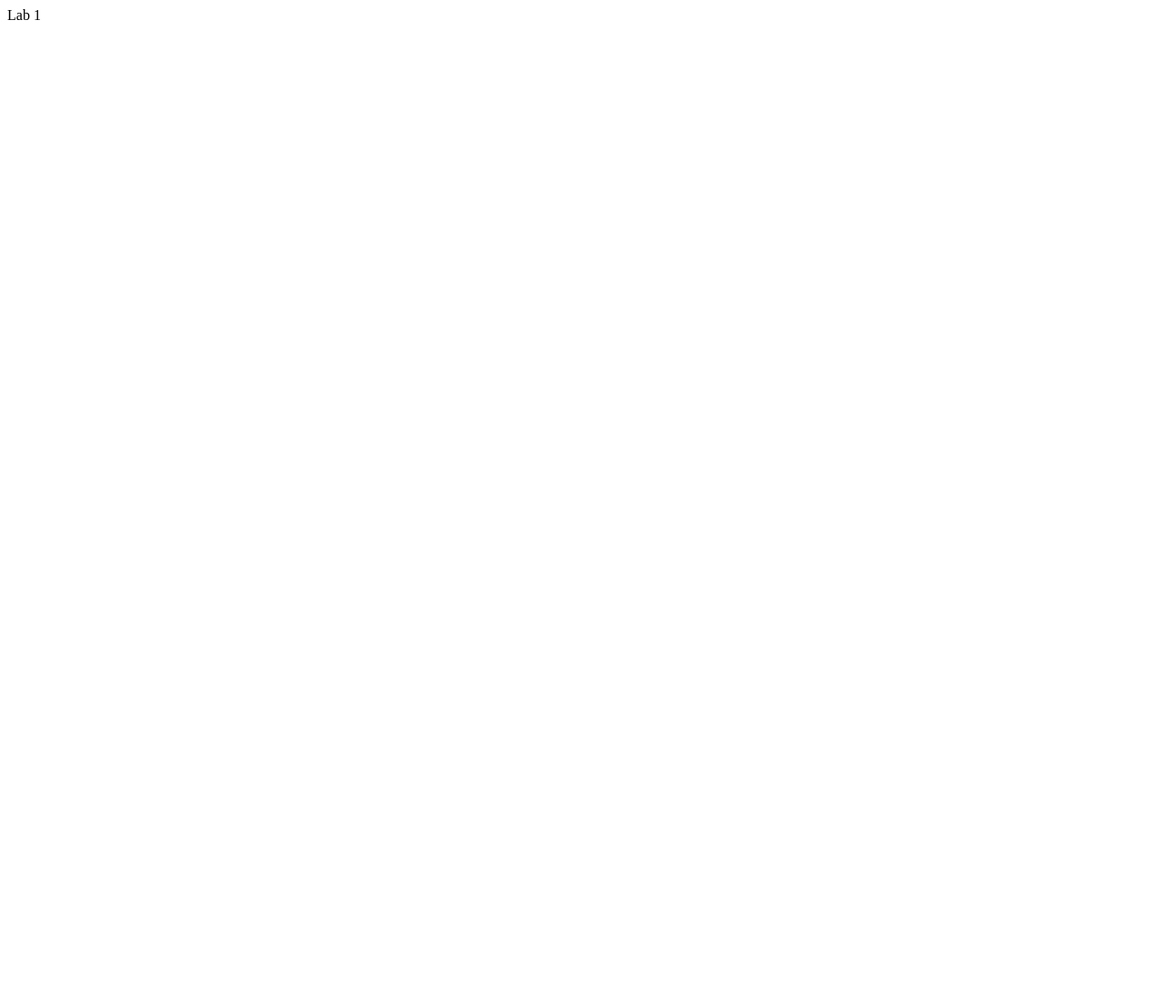
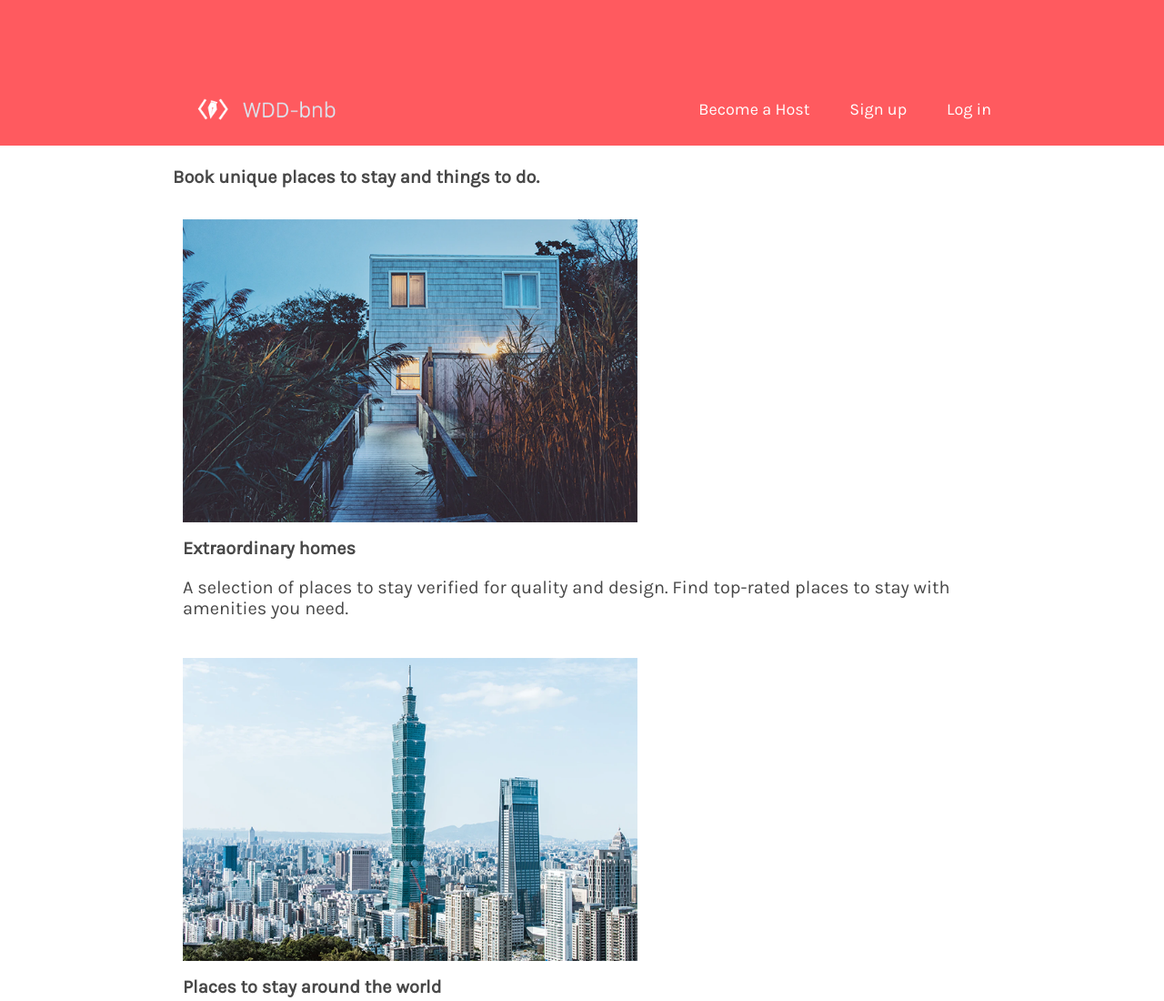
Before and after one commit to TangKatie/TangKatie.github.io, a plain HTML site: page labs/lab2/index.html in a window 1280 px wide. Shown: the top 1100 px of the page at 91% size. Before the commit the page ends 800 px from the top, so only its background shows below. Drawn offline with Linux system fonts and the light colour scheme.

Commit message:
finished lab 2

```diff
--- /dev/null
+++ b/labs/lab2/css/style.css
@@ -0,0 +1,66 @@
+body {
+    font-family: Karla, sans-serif;
+    color: #484848;
+     margin: 0;
+     padding: 0;
+}
+header {
+     background: #FF5A5F;
+     height: 80px;
+}
+nav ul {
+    list-style-type: none;
+    padding-inline-start: 0;
+    margin-block-start: 0;
+    margin-block-end: 0;
+}
+#logo {
+    height: 80px;
+}
+#logo {
+    height: 80px;
+}
+nav {
+    display: inline-block;
+    float: right;
+}
+nav li {
+    display: inline-block;
+    margin-left: 40px;
+    line-height: 80px;
+}
+nav a {
+    color: white;
+    font-size: 18px;
+    text-decoration: none;
+    cursor: pointer;
+}
+a:hover{
+    text-decoration: underline;
+}
+.content {
+    width: 900px;
+    margin: auto;
+}
+section {
+    padding: 10px;
+    border: 1px solid #fff;
+    margin-bottom: 1px;
+}
+
+section img {
+    width: 500px;
+}
+h1 {
+    font-size: 20px;
+    padding-top: 10px;
+    padding-bottom: 10px;
+}
+
+h2 {
+    font-size: 20px;
+}
+
+section p {
+    font-size: 20px;
+}
--- a/labs/lab2/index.html
+++ b/labs/lab2/index.html
@@ -1,6 +1,49 @@
-<!DOCTYPE html>
 <html>
-    <body>
-        Lab 1
-    </body>
+  <head>
+    <title>WDD-bnb</title>
+    <link href="https://fonts.googleapis.com/css?family=Karla&display=swap" rel="stylesheet">
+    <link rel="stylesheet" href="css/style.css">
+  </head>
+  <body>
+    <header>
+      </div>
+  </header>
+    <header>
+      <div class="content">
+      <a href="home">
+        <img src="img/logo.png" alt="" id="logo"/>
+      </a>
+      <nav>
+        <ul>
+          <li><a href="become-host">Become a Host</a></li>
+          <li><a href="sign-up">Sign up</a></li>
+          <li><a href="log-in">Log in</a></li>
+        </ul>
+      </nav>
+    </div>
+    </header>
+    <div class="content">
+    <h1>Book unique places to stay and things to do.</h1>
+    <section>
+      <img src="img/house.png" />
+      <h2>Extraordinary homes</h2>
+      <p>
+        A selection of places to stay verified for quality and design. Find
+        top-rated places to stay with amenities you need.
+      </p>
+    </section>
+    <section>
+      <img src="img/city.png" />
+      <h2>Places to stay around the world</h2>
+      <p>Explore a new city on your next trip!</p>
+    </section>
+    <section>
+      <img src="img/sushimaking.png" />
+      <h2>Top-rated experiences</h2>
+      <p>
+        Book one-of-a-kind activities hosted by locals, created for the curious.
+      </p>
+    </section>
+  </div>
+  </body>
 </html>
```
Also changed, not shown: labs/lab2/img/city.png (added), labs/lab2/img/house.png (added), labs/lab2/img/logo.png (added), labs/lab2/img/sushimaking.png (added).
